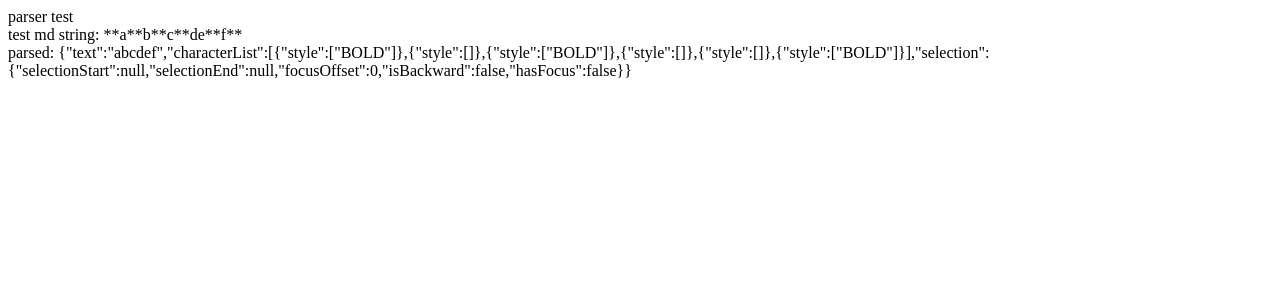
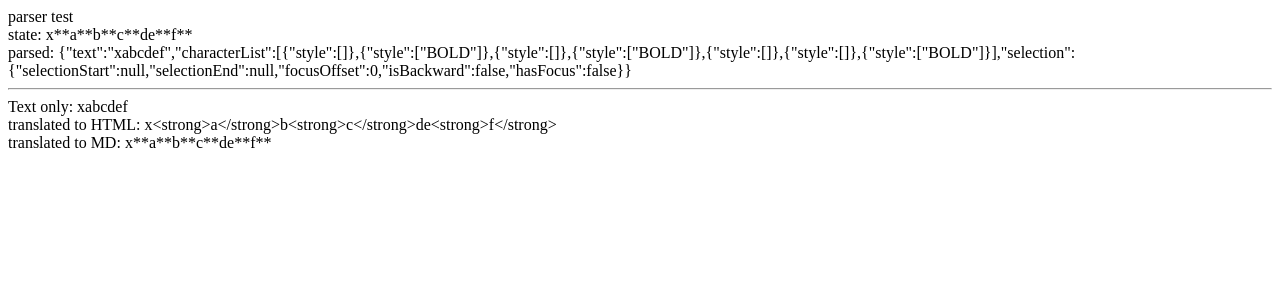
Before and after one commit to sivadej/md-parser-proprietary, a React (Create React App) app: page / in a window 1280 px wide. Shown: the top 300 px of the page. Built offline with nearby package versions, Linux system fonts and the light colour scheme.

Commit message:
delete stuff

```diff
--- a/src/ParserTest.tsx
+++ b/src/ParserTest.tsx
@@ -1,14 +1,23 @@
-import React from 'react';
+import React, { useState } from 'react';
 import { parseMd } from './proprietary/mdToRawParser';
+import { rawToHtml, rawToMarkdown } from './proprietary/rawConversions';
 
 export default function ParserTest() {
-  const testMd = '**a**b**c**de**f**'; //xabcdef - bold at 1, 3, 6
+  //const testMd = 'x**a**b**c**de**f**'; //xabcdef - bold at 1, 3, 6
   //const testMd = '**a**b**c**';
+
+  const [testMd, setTestMd] = useState('x**a**b**c**de**f**');
+
+  const parsed = parseMd(testMd);
   return (
     <div>
       <div>parser test</div>
-      <div>test md string: {testMd}</div>
-      <div>parsed: {JSON.stringify(parseMd(testMd))}</div>
+      <div>state: {testMd}</div>
+      <div>parsed: {JSON.stringify(parsed)}</div>
+      <hr />
+      <div>Text only: {parsed.text}</div>
+      <div>translated to HTML: {rawToHtml(parsed)}</div>
+      <div>translated to MD: {rawToMarkdown(parsed)}</div>
     </div>
   );
 }
--- a/src/proprietary/mdToRawParser.tsx
+++ b/src/proprietary/mdToRawParser.tsx
@@ -1,4 +1,4 @@
-import { Character, RawData } from './types';
+import { RawData } from './types';
 
 export const parseMd = (md: string): RawData => {
   let rawObj = { ...emptyData }; // initialize data object
```
Also changed, not shown: src/proprietary/rawData.ts (deleted, +0 -21 lines), 1 other file (tests, documents, lock files or other folders).
